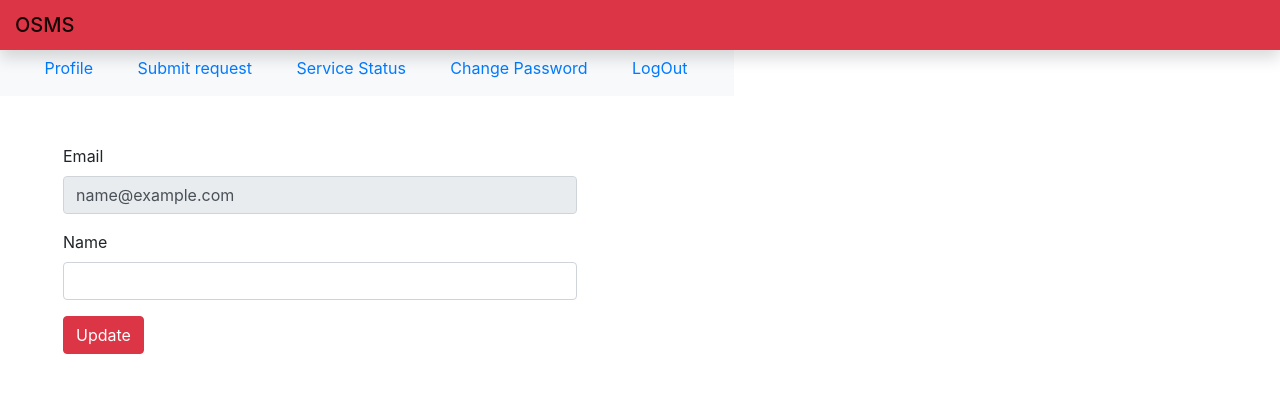
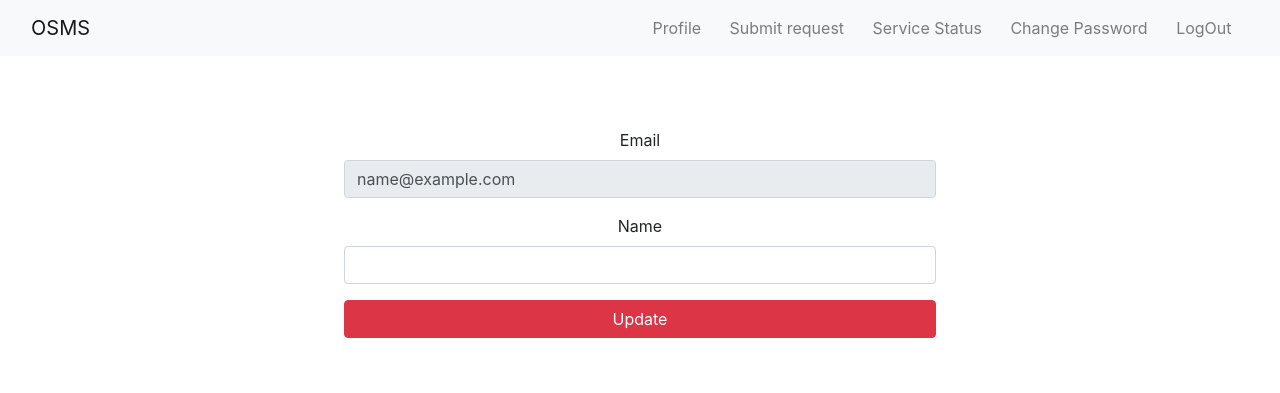
Before and after one commit to huzaifa215/OSMS, a PHP site: page /Requester/RequesterProfile.php in a window 1280 px wide. Shown: the top 393 px of the page. Run offline with PHP 8.4, Linux system fonts and the light colour scheme; the visitor is signed in with stand-in values (Sample User, id 1); data that the repository does not hold is empty; some libraries are stand-ins or nearby versions; some web fonts are replaced.

Commit message:
requester profile

```diff
--- a/Requester/RequesterProfile.php
+++ b/Requester/RequesterProfile.php
@@ -26,7 +26,7 @@ if (isset($_REQUEST['nameupdate'])) {
     $sql = "UPDATE requesterlogin_tb SET r_name = '$rName' WHERE r_email = '$rEmail'";
     if ($conn->query($sql) == TRUE) {
       // below msg display on form submit success
-      $passmsg = '<div class="alert alert-success col-sm-6 ml-5 mt-2" role="alert"> Updated Successfully </div>';
+      $passmsg = '<div class="alert alert-success col-sm-6 mt-2" role="alert"> Updated Successfully </div>';
     } else {
       // below msg display on form submit failed
       $passmsg = '<div class="alert alert-danger col-sm-6 ml-5 mt-2" role="alert"> Unable to Update </div>';
@@ -55,30 +55,26 @@ if (isset($_REQUEST['nameupdate'])) {
 
 <body>
   <!-- navbar -->
-  <nav class="navbar navbar-light fixed-top  bg-danger flex-md-nowrap p-0 shadow">
-    <span class="navbar-brand mb-0 h1">
-      <a class="navbar-brand col-sm-3 col-md-2 mr-0" href="RequesterProfile.php">
-        OSMS
-      </a>
 
-  </nav>
   <!-- side bar -->
-  <div class="container-fluid" style="margin-top:40px;">
-    <div class="row">
 
         <!-- <svg width="1em" height="1em" viewBox="0 0 16 16" class="bi bi-app-indicator" fill="currentColor" xmlns="http://www.w3.org/2000/svg">
   <path fill-rule="evenodd" d="M5.5 2A3.5 3.5 0 0 0 2 5.5v5A3.5 3.5 0 0 0 5.5 14h5a3.5 3.5 0 0 0 3.5-3.5V8a.5.5 0 0 1 1 0v2.5a4.5 4.5 0 0 1-4.5 4.5h-5A4.5 4.5 0 0 1 1 10.5v-5A4.5 4.5 0 0 1 5.5 1H8a.5.5 0 0 1 0 1H5.5z"/>
   <path d="M16 3a3 3 0 1 1-6 0 3 3 0 0 1 6 0z"/>
 </svg> -->
 <nav class="navbar navbar-expand-lg navbar-light bg-light">
+  <div class="d-flex flex-row">
+<a class="navbar-brand col-sm-3 col-md-2 mr-0" href="RequesterProfile.php">
+        OSMS
+      </a>
+  </div>
 <button class="navbar-toggler" type="button" data-toggle="collapse" data-target="#navbarSupportedContent" aria-controls="navbarSupportedContent" aria-expanded="false" aria-label="Toggle navigation">
     <span class="navbar-toggler-icon"></span>
   </button>
 
   <div class="collapse navbar-collapse" id="navbarSupportedContent">
-        <div class="sidebar-sticky">
-          <ul class="nav container d-sm-flex flex-colum-sm">
-
+        <div class="container d-flex flex-row justify-content-md-end">
+          <ul class="navbar-nav">
             <li class="nav-item ">
               <a class="nav-link" href="RequesterProfile.php">
                 <i class="fas fa-user"></i>Profile</a></li>
@@ -100,27 +96,28 @@ if (isset($_REQUEST['nameupdate'])) {
                 <i class="fas fa-sign-out-alt"></i>LogOut</a></li>
           </ul>
         </div>
-      </nav><!-- !st colum end -->
+</div>
+      </nav>
+      <!-- !st colum end -->
       <!-- form for 2nd colum -->
-      <div class="col-sm-6 mt-5">
-        <form class="mx-5" method="POST">
-          <div class="form-group">
-            <label for="rEmail">Email</label>
+      <br>
+      <br>
+      <br>
+        <center><form class="mx-5" method="POST">
+          <div class="form-group" style="width: 50%;">
+            <label for="rEmail" >Email</label>
             <input type="email" class="form-control" id="rEmail" value=" <?php echo $rEmail ?>" readonly>
           </div>
-          <div class="form-group">
+          <div class="form-group"  style="width: 50%;">
             <label for="rName">Name</label>
             <input type="text" class="form-control" id="rName" name="rName" value=" <?php echo $rName ?>">
           </div>
-          <button type="submit" class="btn btn-danger" name="nameupdate">Update</button>
+          <button type="submit" class="btn btn-danger" style="width: 50%;" name="nameupdate">Update</button>
           <?php if (isset($passmsg)) {
             echo $passmsg;
           } ?>
-        </form>
+        </form></center>
 
-      </div>
-    </div>
-  </div>
   <!-- side bar end -->
 
 
--- a/index.php
+++ b/index.php
@@ -33,7 +33,7 @@
         <li class="nav-item"><a href="index.php" class="nav-link">Home</a></li>
         <li class="nav-item"><a href="#Services" class="nav-link">Services</a></li>
         <li class="nav-item"><a href="#registration" class="nav-link">Registration</a></li>
-        <li class="nav-item"><a href="Requester/RequesterLogin.php" class="nav-link">Login</a></li>
+        <li class="nav-item"><a href="Requester/RequesterLogin.php" class="nav-link" >Login</a></li>
         <li class="nav-item"><a href="#Contact" class="nav-link">Contact</a></li>
       </ul>
     </div>
```
